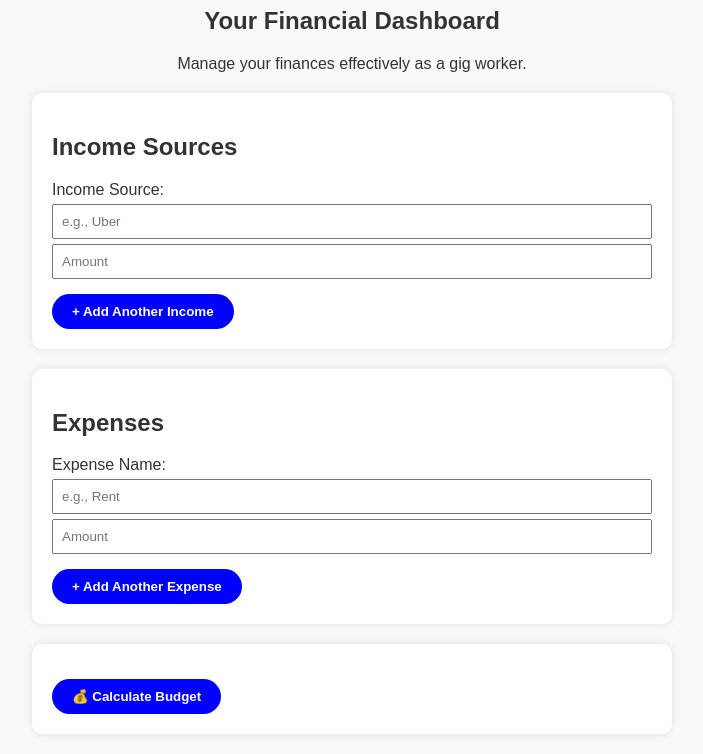
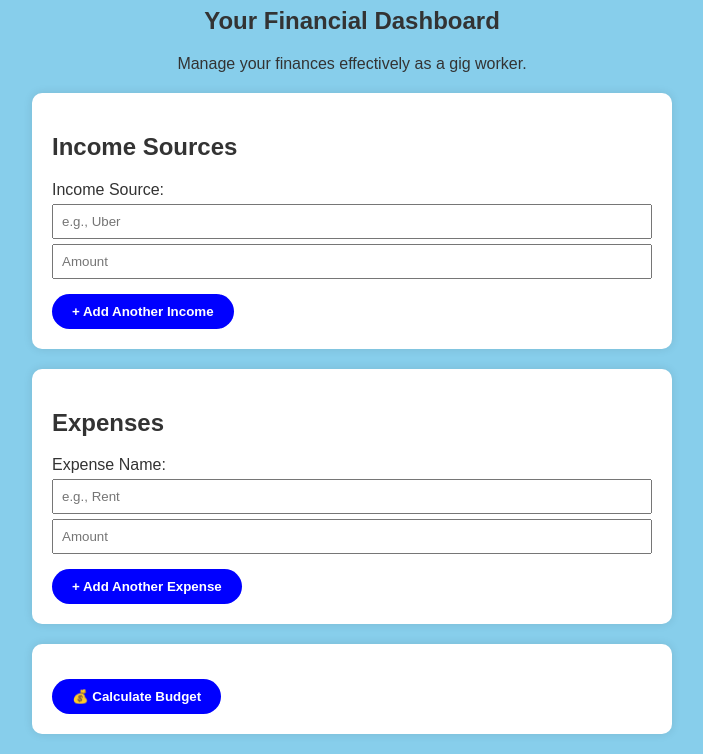
Before and after one commit to robertsmelanie/gigBudget, a plain HTML site: page index.html in a window 1280 px wide. Shown: the part 73-827 px from the top of the page, without its empty margins (288-991 px from the left). Drawn offline with Linux system fonts and the light colour scheme.

Commit message:
background

```diff
--- a/style.css
+++ b/style.css
@@ -1,6 +1,6 @@
     body {
         font-family: Arial, sans-serif;
-        background: #f9f9f9;
+        background: skyblue;
         margin: 20px;
         color: #333;
     }
```
